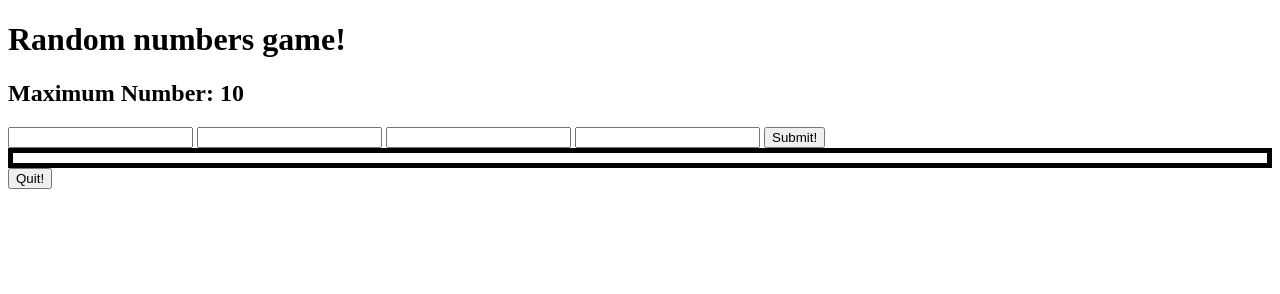
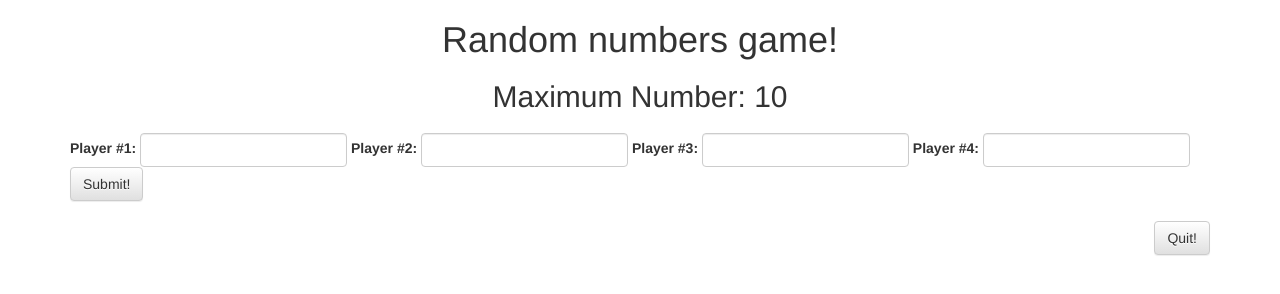
Before and after one commit to tataton/randomgame, a website: page public/index.html in a window 1280 px wide. Both pictures are taken after a click on the button "Start!". Drawn offline with nearby package versions, Linux system fonts and the light colour scheme; no server answers.

Commit message:
added basic styling

```diff
--- a/public/index.html
+++ b/public/index.html
@@ -1,34 +1,60 @@
 <!DOCTYPE html>
 <html>
   <head>
-    <link rel="stylesheet" href="style.css">
-    <script type="text/javascript" src="vendors/jquery.js"></script>
-    <script type="text/javascript" src="scripts/script.js"></script>
     <meta charset="utf-8">
     <title>Random game!</title>
+    <script type="text/javascript" src="vendors/jquery.js"></script>
+    <!-- Latest compiled and minified CSS -->
+    <link rel="stylesheet" href="https://maxcdn.bootstrapcdn.com/bootstrap/3.3.7/css/bootstrap.min.css" integrity="sha384-BVYiiSIFeK1dGmJRAkycuHAHRg32OmUcww7on3RYdg4Va+PmSTsz/K68vbdEjh4u" crossorigin="anonymous">
+    <!-- Optional theme -->
+    <link rel="stylesheet" href="https://maxcdn.bootstrapcdn.com/bootstrap/3.3.7/css/bootstrap-theme.min.css" integrity="sha384-rHyoN1iRsVXV4nD0JutlnGaslCJuC7uwjduW9SVrLvRYooPp2bWYgmgJQIXwl/Sp" crossorigin="anonymous">
+    <!-- Latest compiled and minified JavaScript -->
+    <script src="https://maxcdn.bootstrapcdn.com/bootstrap/3.3.7/js/bootstrap.min.js" integrity="sha384-Tc5IQib027qvyjSMfHjOMaLkfuWVxZxUPnCJA7l2mCWNIpG9mGCD8wGNIcPD7Txa" crossorigin="anonymous"></script>
+    <link rel="stylesheet" href="style.css">
+    <script type="text/javascript" src="scripts/script.js"></script>
   </head>
   <body>
-      <h1>Random numbers game!</h1>
-    <div id="inputMode">
-      <select id="maxNumIn">
+    <main class="container">
+      <h1 class="text-center">Random numbers game!</h1>
+      <div id="inputMode" class="text-center">
+        <form class="form-inline">
+          <div class="form-group">
+            <label for="maxNumIn">Choose Maximum Number:</label>
+            <select id="maxNumIn" class="form-control">
               <option value="10">10</option>
               <option value="20">20</option>
               <option value="30">30</option>
             </select>
-      <button type="button" name="button" id="startButton"> Start! </button>
+          </div>
+          <button type="button" name="button" id="startButton" class="btn btn-default"> Start! </button>
+        </form>
     </div>
     <div id="playMode">
         <div id="maxNumber"></div>
         <div id="count"></div>
-      <form>
-        <input type="number" id="playerOne">
-        <input type="number" id="playerTwo">
-        <input type="number" id="playerThree">
-        <input type="number" id="playerFour">
-        <button type="button" id="submit">Submit!</button>
+        <form class="form-inline">
+          <div class="form-group">
+            <label for="playerOne">Player #1: </label>
+            <input type="number" id="playerOne" class="form-control">
+          </div>
+          <div class="form-group">
+            <label for="playerTwo">Player #2: </label>
+            <input type="number" id="playerTwo" class="form-control">
+          </div>
+          <div class="form-group">
+            <label for="playerThree">Player #3: </label>
+            <input type="number" id="playerThree" class="form-control">
+          </div>
+          <div class="form-group">
+            <label for="playerFour">Player #4: </label>
+            <input type="number" id="playerFour" class="form-control">
+          </div>
+          <button type="button" id="submit" class="btn btn-default">Submit!</button>
         </form>
         <div id="pastGuess"></div>
-      <button type="button" id="abandon">Quit!</button>
+        <button type="button" id="abandon" class="btn btn-default pull-right">Quit!</button>
     </div>
+  </main>
+
   </body>
 </html>
--- a/public/scripts/script.js
+++ b/public/scripts/script.js
@@ -57,13 +57,15 @@ function findWinner(array) {
 function display(replacementArray){
   if (logs) console.log("Player array after server handling: ", replacementArray);
   for (var i = 0; i < replacementArray.length; i++) {
-    $('#pastGuess').append("<p>" + replacementArray[i].playerName + ": " + replacementArray[i].guess + "</p>");
+    $('#pastGuess').append("<p class='player-name'>" + replacementArray[i].playerName + "</p>");
+    $('#pastGuess').append('<p>Last Guess: '+replacementArray[i].guess+'</p>');
     $('#pastGuess').append("<p>"+ replacementArray[i].highLow +  "</p>");
   } // end for
 } // end display
 
 $(document).ready(function(){
   $('#playMode').hide();
+  $('#pastGuess').hide();
   //event listeners
   $('#startButton').on('click', function(){
     $('#abandon').text('Quit!');
@@ -82,6 +84,7 @@ $(document).ready(function(){
 
   $('#submit').on('click', function(){
     $('#pastGuess').html('');
+    $('#pastGuess').show();
     if (logs) console.log("Player array before server handling: ", playersArray);
     counter++;
     $('#count').html('<p> Attempts: ' + counter + '</p>');
--- a/public/style.css
+++ b/public/style.css
@@ -1,7 +1,26 @@
+/* GLOBALS */
+h1 {
+  margin-bottom: 20px;
+}
+h2 {
+  text-align: center;
+}
+form {
+  margin: 20px auto;
+}
+p {
+  font-size: 20px;
+}
+/* lAYOUT */
 #playMode {
   display: none;
 }
 #pastGuess {
   min-height: 10px;
   border: solid black 5px;
+  margin-bottom: 15px;
+  border-radius: 4px;
 }
+.player-name {
+  text-decoration: underline;
+}
```
Lines whose indentation alone changed are shown as unchanged.
